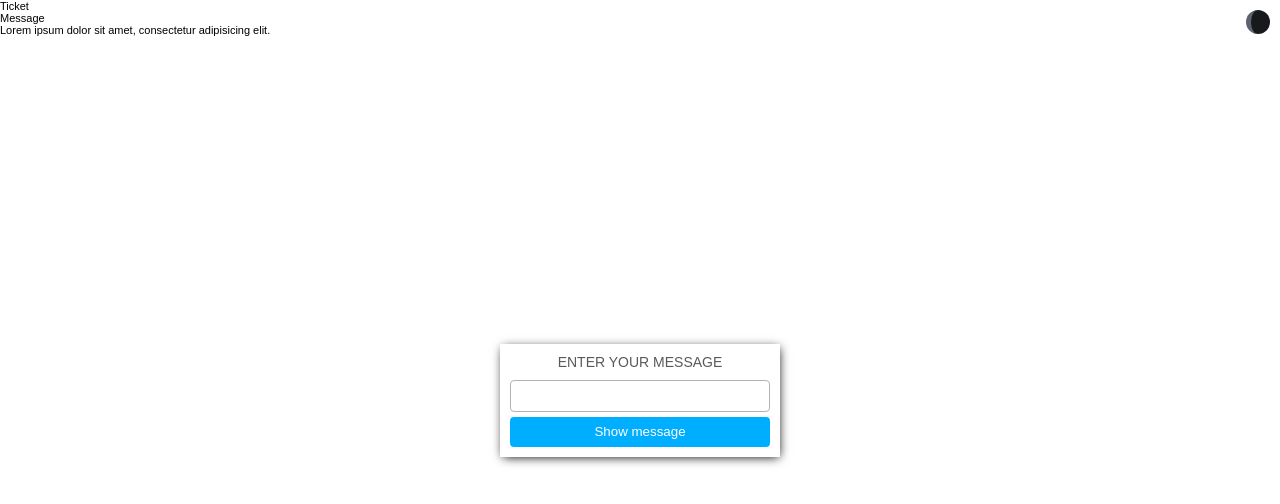
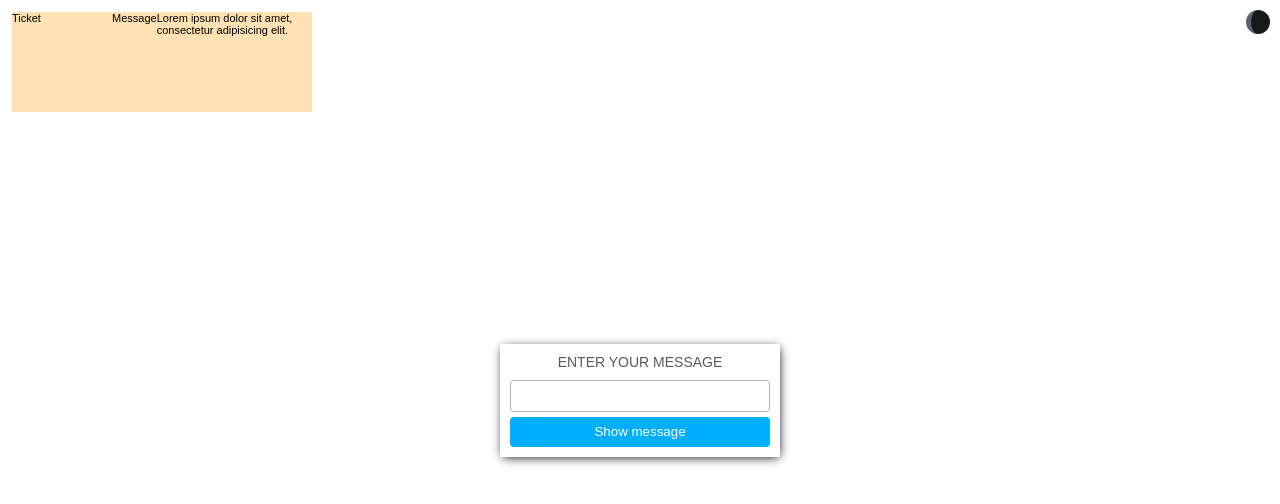
Before and after one commit to dipiash/gh_pages, a website: page index.html in a window 1280 px wide. Drawn offline with Linux system fonts and the light colour scheme.

Commit message:
Base style for ticket

```diff
--- a/content/site.less
+++ b/content/site.less
@@ -105,16 +105,37 @@ body.dark {
 /* -- Ticket -- */
 
 .ticket {
+  box-sizing: border-box;
+  min-height: 125px;
+  width: 324px;
+  padding: 12px;
+
   &__container {
+    display: -webkit-flex;
+    display: -ms-flexbox;
+    display: flex;
 
+    -webkit-flex-wrap: wrap;
+    -ms-flex-wrap: wrap;
+    flex-wrap: wrap;
+  }
+
+  &__title, &__message {
+    display: -webkit-flex;
+    display: -ms-flexbox;
+    display: flex;
+
+    background: #FFE1B3;
   }
 
   &__title {
-
+    min-height: 100px;
+    width: 100px;
   }
 
   &__message {
-
+    min-height: 100px;
+    width: 200px;
   }
 
   &__header {
```
Also changed, not shown: content/site.css.
